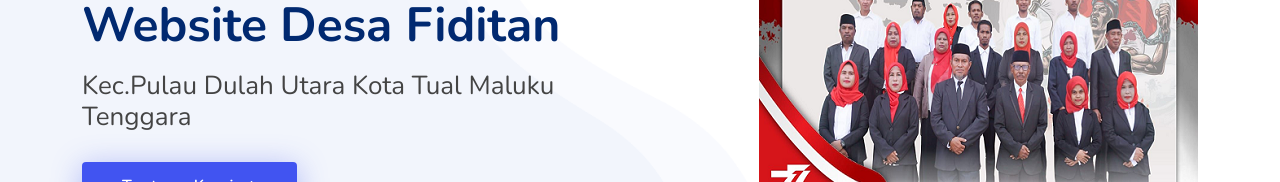
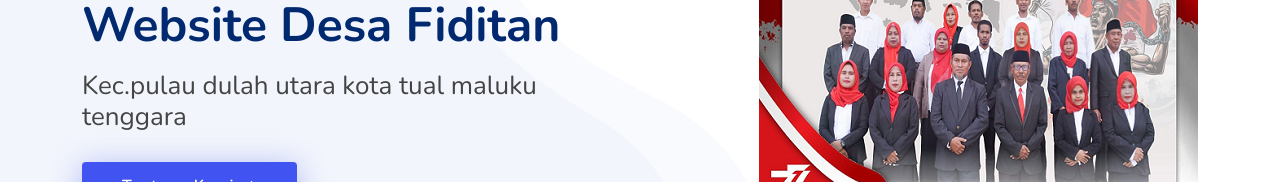
Before and after one commit to desafiditan/desafiditan.github.io, a plain HTML site: page index.html in a window 1280 px wide. Shown: the part 325-507 px from the top of the page. Drawn offline with nearby package versions, Linux system fonts and the light colour scheme.

Commit message:
update index.html

```diff
--- a/index.html
+++ b/index.html
@@ -94,7 +94,7 @@
       <div class="row">
         <div class="col-lg-6 d-flex flex-column justify-content-center">
           <h1 data-aos="fade-up">Selamat Datang Di Website Desa Fiditan</h1>
-          <h2>Kec.Pulau Dulah Utara Kota Tual Maluku Tenggara</h2>
+          <h2>Kec.pulau dulah utara kota tual maluku tenggara</h2>
           <div data-aos="fade-up" data-aos-delay="600">
             <div class="text-center text-lg-start">
               <a href="#about" class="btn-get-started scrollto d-inline-flex align-items-center justify-content-center align-self-center">
```
